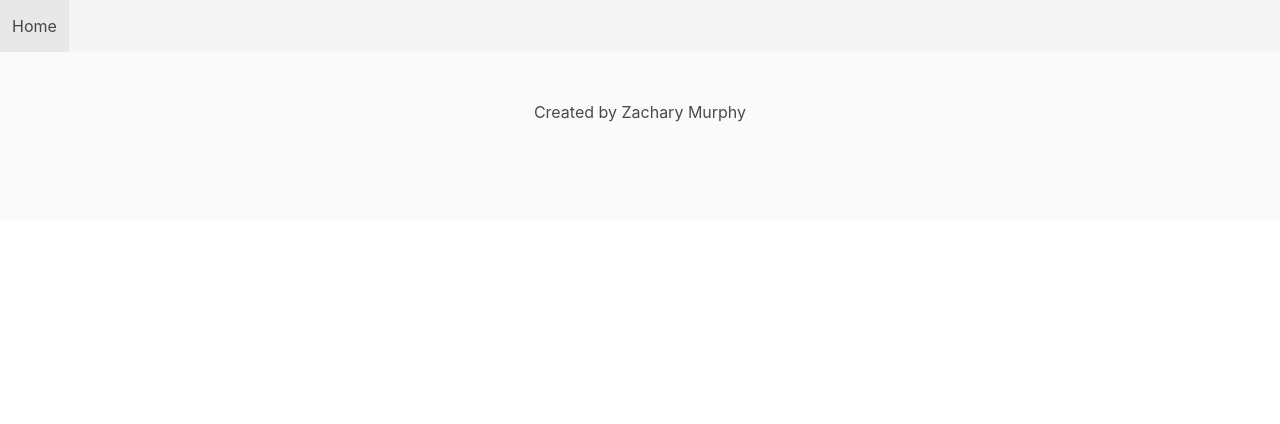
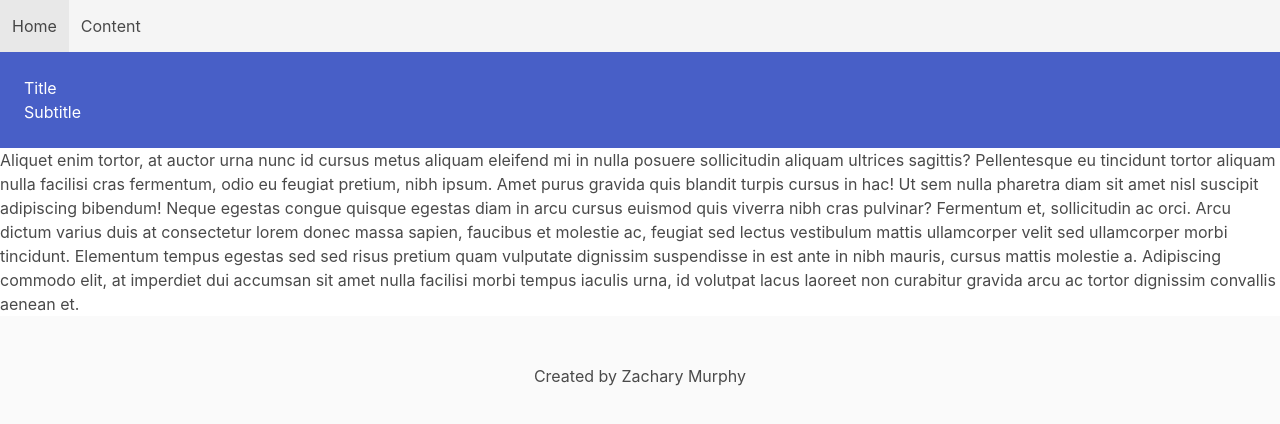
Before and after one commit to MU-ZJ/react-template, a React (Create React App) app: page /content in a window 1280 px wide. Shown: the top 424 px of the page. Built offline with nearby package versions, Linux system fonts and the light colour scheme.

Commit message:
Fixed routing, added second page.

```diff
--- /dev/null
+++ b/src/components/Content.js
@@ -0,0 +1,19 @@
+function Content() {
+  return (
+    <div>
+      <section className="hero is-small is-link">
+        <div className="hero-body">
+          <h1>Title</h1>
+          <h3>Subtitle</h3>
+        </div>
+      </section>
+      <article>
+        <p>
+          Aliquet enim tortor, at auctor urna nunc id cursus metus aliquam eleifend mi in nulla posuere sollicitudin aliquam ultrices sagittis? Pellentesque eu tincidunt tortor aliquam nulla facilisi cras fermentum, odio eu feugiat pretium, nibh ipsum. Amet purus gravida quis blandit turpis cursus in hac! Ut sem nulla pharetra diam sit amet nisl suscipit adipiscing bibendum! Neque egestas congue quisque egestas diam in arcu cursus euismod quis viverra nibh cras pulvinar? Fermentum et, sollicitudin ac orci. Arcu dictum varius duis at consectetur lorem donec massa sapien, faucibus et molestie ac, feugiat sed lectus vestibulum mattis ullamcorper velit sed ullamcorper morbi tincidunt. Elementum tempus egestas sed sed risus pretium quam vulputate dignissim suspendisse in est ante in nibh mauris, cursus mattis molestie a. Adipiscing commodo elit, at imperdiet dui accumsan sit amet nulla facilisi morbi tempus iaculis urna, id volutpat lacus laoreet non curabitur gravida arcu ac tortor dignissim convallis aenean et.
+        </p>
+      </article>
+    </div>
+  )
+}
+
+export default Content
--- a/src/components/Nav.js
+++ b/src/components/Nav.js
@@ -5,6 +5,7 @@ function Nav() {
     <nav className="navbar is-light" role="navigation" aria-label="main navigation">
       <div className="navbar-start">
         <NavLink to='/' className="navbar-item">Home</NavLink>
+        <NavLink to='/content' className="navbar-item">Content</NavLink>
       </div>
 
     </nav>
--- a/src/index.js
+++ b/src/index.js
@@ -6,13 +6,15 @@ import reportWebVitals from './reportWebVitals';
 import { BrowserRouter, Routes, Route } from 'react-router-dom';
 import BaseLayout from './components/BaseLayout';
 import Main from './components/Main';
+import Content from './components/Content';
 
 ReactDOM.render(
   <React.StrictMode>
     <BrowserRouter>
       <BaseLayout>
         <Routes>
-          <Route exact path = "/" component = {Main} />
+          <Route exact path = "/" element = {<Main />} />
+          <Route exact path = "/content" element = {<Content />} />
         </Routes>
       </BaseLayout>
     </BrowserRouter>
```
Also changed, not shown: 1 other file (tests, documents, lock files or other folders).
